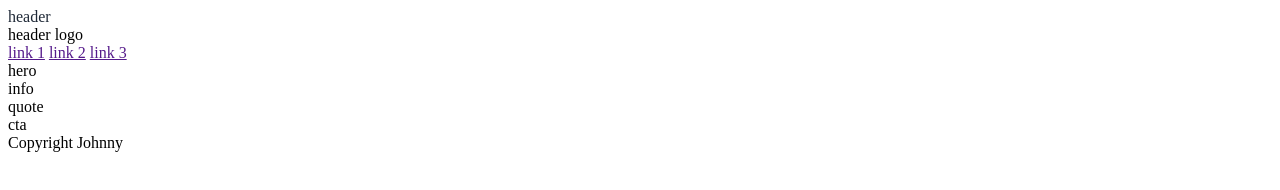
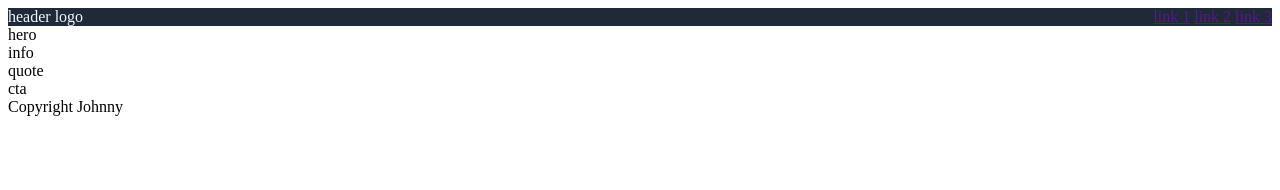
Before and after one commit to johnnyjupiter/landingpage, a plain HTML site: page index.html in a window 1280 px wide. Drawn offline with Linux system fonts and the light colour scheme.

Commit message:
organizing the header box

```diff
--- a/index.html
+++ b/index.html
@@ -8,11 +8,16 @@
     <link rel="stylesheet" href="style.css">
 </head>
 <body>
-    <div class="header">header</div>
-        <div>header logo</div>
-        <a href="">link 1</a>
-        <a href="">link 2</a>
-        <a href="">link 3</a>
+    <div class="header">
+        <div class="header-left">
+            <div>header logo</div>
+        </div>
+        <div class="header-right">
+            <a href="">link 1</a>
+            <a href="">link 2</a>
+            <a href="">link 3</a>
+        </div>
+    </div>
     <div class="hero">hero</div>
     <div class="info">info</div>
     <div class="quote">quote</div>
--- a/style.css
+++ b/style.css
@@ -1,9 +1,12 @@
-.body {
+body {
     display: flex;
+    flex-direction: column;
 }
 
 .header {
     display: flex;
     justify-content: space-between;
-    color: #1f2937;
+    background-color: #1f2937;
+    color: aliceblue;
+    width: auto;
 }
```
